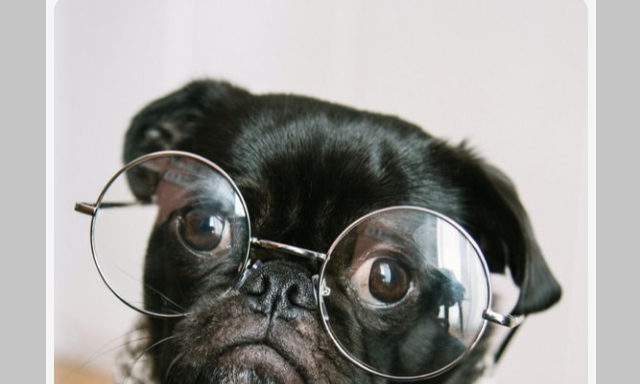
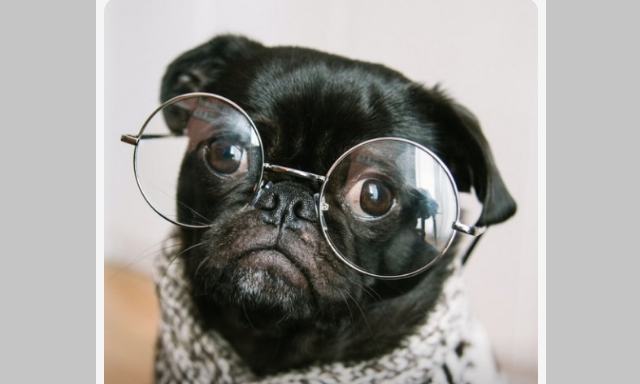
Before and after one commit to adaamll/solo-project-5-tindog, a website built with Vite: page index.html in a window 1280 px wide. Shown: the part 96-480 px from the top of the page, without its empty margins (319-959 px from the left). Built offline with nearby package versions, Linux system fonts and the light colour scheme.

Commit message:
img sizes

```diff
--- a/style.css
+++ b/style.css
@@ -23,8 +23,8 @@ body {
 
 .wrapper {
   position: relative;
-  width: 550px;
-  height: 1020px;
+  max-width: 450px;
+  max-height: 800px;
   background-color: whitesmoke;
   padding: 0em 0.5em;
   border-radius: 10px;
@@ -66,8 +66,8 @@ body {
 }
 
 .profile-pic {
-  width: 534px;
-  height: 750px;
+  width: 434px;
+  height: 550px;
   object-fit: cover;
   border-radius: 15px;
 }
```
